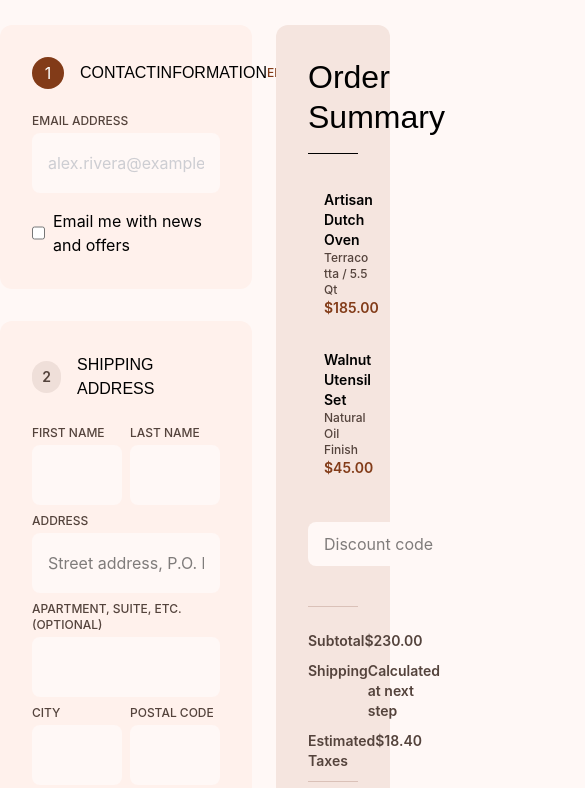
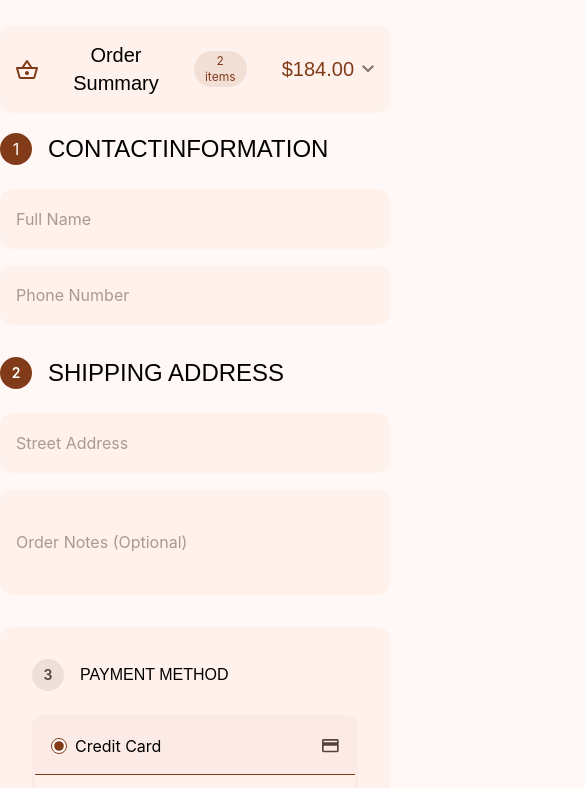
Before and after one commit to Amjad-AbuSharkh/Kitchen-Tools, a website: page contact.html in a window 390 px wide. Shown: the part 55-843 px from the top of the page, 585 px wide, since content can reach past the window. Drawn offline with Linux system fonts and the light colour scheme.

Commit message:
Working on website responsiveness

```diff
--- a/contact.html
+++ b/contact.html
@@ -59,37 +59,62 @@
     </header>
     <main>
         <section>
-            <div class="container mx-auto grid grid-cols-3 gap-6">
+            <div class="container mx-auto grid grid-cols-1 md:grid-cols-3 md:gap-6">
+                <div class="order-phone mb-5 w-full flex justify-between items-center p-4 rounded-xl md:hidden bg-[#FFF1EC]">
+                    <div class="icon">
+                        <img src="./assets/image/public/order-phone.svg" alt="order-phone" class="max-w-ful">
+                    </div>
+                    <div class="title text-center">
+                        <h1 class="font-heading font-medium text-[20px] leading-7">Order<br>Summary</h1>
+                    </div>
+                    <div
+                        class="items flex flex-col items-center py-0.5 px-2.75 rounded-[999px] bg-[#823B181A] text-[12px] leading-4 text-brown">
+                        <span>2</span>
+                        <span>items</span>
+                    </div>
+                    <div class="price flex items-center gap-2">
+                        <span class="font-heading font-medium text-[20px] leading-7 text-brown">$184.00</span>
+                        <img src="./assets/image/public/arrow-bottom.svg" alt="arrow-bottom" class="max-w-full">
+                    </div>
+                </div>
                 <div class="left-side flex flex-col gap-8 pb-10 col-span-2">
-                    <div class="contact flex flex-col gap-6 p-8 bg-[#FFF1EC] rounded-xl">
+                    <div class="contact flex flex-col gap-6 md:p-8 md:bg-[#FFF1EC] rounded-xl">
                         <div class="one flex items-center justify-between">
                             <div class="info flex items-center gap-4">
                                 <span
                                     class="w-8 h-8 text-white rounded-full flex items-center justify-center bg-brown">1</span>
-                                <h1 class="font-heading leading-6 font-normal">CONTACTINFORMATION</h1>
+                                <h1 class="font-heading text-[24px] font-medium leading-8 md:leading-6 md:font-normal">CONTACTINFORMATION</h1>
                             </div>
-                            <button class="font-medium text-[12px] leading-4 text-brown">EDIT</button>
+                            <button class=" hidden md:block font-medium text-[12px] leading-4 text-brown">EDIT</button>
                         </div>
                         <div class="two flex flex-col gap-4">
-                            <div class="flex flex-col gap-1">
+                            <div class="hidden md:flex flex-col gap-1">
                                 <label for="email" class="font-medium text-[12px] leading-4 text-secondary">EMAIL
                                     ADDRESS</label>
                                 <input type="email" name="" id="email" placeholder="alex.rivera@example.com"
                                     class="py-4.5 px-4 bg-primary rounded-lg font-normal text-[#9CA3AF]">
                             </div>
-                            <div class="flex gap-2">
+                            <div class="phone-info flex flex-col gap-4 md:hidden">
+                                <input type="text" placeholder="Full Name" class="bg-[#FFF1EC] rounded-xl py-4.5 px-4 leading-6 text-secondary">
+                                <input type="text" placeholder="Phone Number" class="bg-[#FFF1EC] rounded-xl py-4.5 px-4 leading-6 text-secondary">
+                            </div>
+                            <div class=" hidden md:flex gap-2">
                                 <input type="checkbox" id="check">
                                 <label for="check">Email me with news and offers</label>
                             </div>
                         </div>
                     </div>
-                    <div class="SHIPPING p-8 flex flex-col gap-6 bg-[#FFF1EC] rounded-xl">
+                    <div class="SHIPPING md:p-8 flex flex-col gap-6 md:bg-[#FFF1EC] rounded-xl">
                         <div class="address flex items-center gap-4">
                             <span
-                                class="w-8 h-8 rounded-full font-semibold text-[14px] leading-5 bg-[#EFDFD9] flex items-center justify-center text-secondary">2</span>
-                            <h2 class="font-heading font-normal leading-6">SHIPPING ADDRESS</h2>
+                                class="w-8 h-8 rounded-full font-semibold text-[14px] leading-5 text-white bg-brown md:bg-[#EFDFD9] flex items-center justify-center md:text-secondary">2</span>
+                            <h2 class="font-heading font-medium md:font-normal leading-8 md:leading-6 text-[24px]">SHIPPING ADDRESS</h2>
                         </div>
-                        <div class="form grid grid-cols-2 gap-2">
+                        <div class="info-phone flex flex-col gap-4 md:hidden">
+                            <input type="text" placeholder="Street Address" class="bg-[#FFF1EC] rounded-xl py-4.5 px-4 leading-6 text-secondary">
+                             <input type="text" placeholder="Order Notes (Optional)" class="bg-[#FFF1EC] rounded-xl py-4.5 px-4 leading-6 text-secondary h-26.5">
+                        </div>
+                        <div class="form hidden md:grid grid-cols-2 gap-2">
                             <div class="first-name flex flex-col gap-1">
                                 <label for="name" class="font-medium text-[12px] leading-4 text-secondary">
                                     FIRST NAME
@@ -190,7 +215,7 @@
                         </div>
                     </div>
                 </div>
-                <div class="right-side h-225 bg-[#F5E5DF] rounded-xl p-8">
+                <div class="right-side h-225 bg-[#F5E5DF] rounded-xl p-8 hidden md:block">
                     <div class="order pb-4 border-b bordeer-[#DAC1B8]">
                         <h3 class="font-heading font-medium text-[32px] leading-10">Order Summary</h3>
                     </div>
```
Also changed, not shown: assets/image/public/arrow-bottom.svg (added), assets/image/public/order-phone.svg (added), assets/src/output.css.
